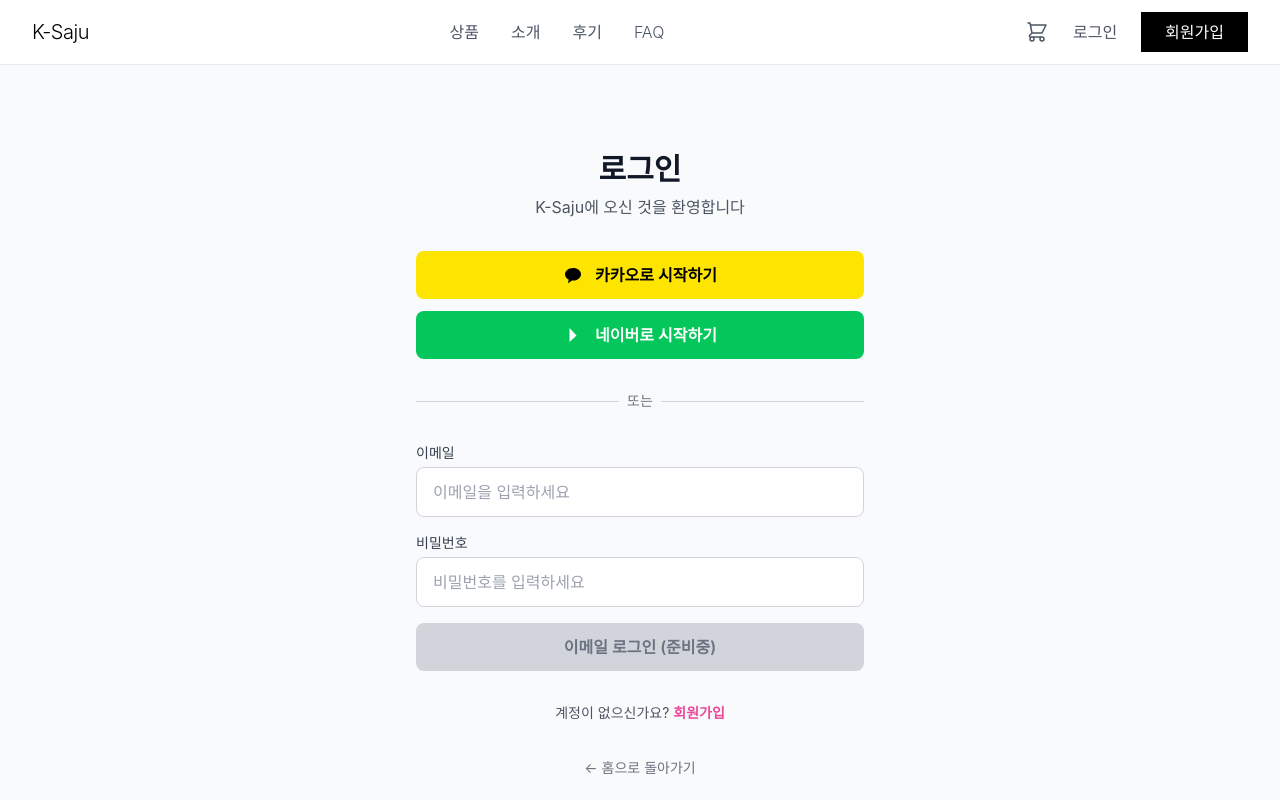
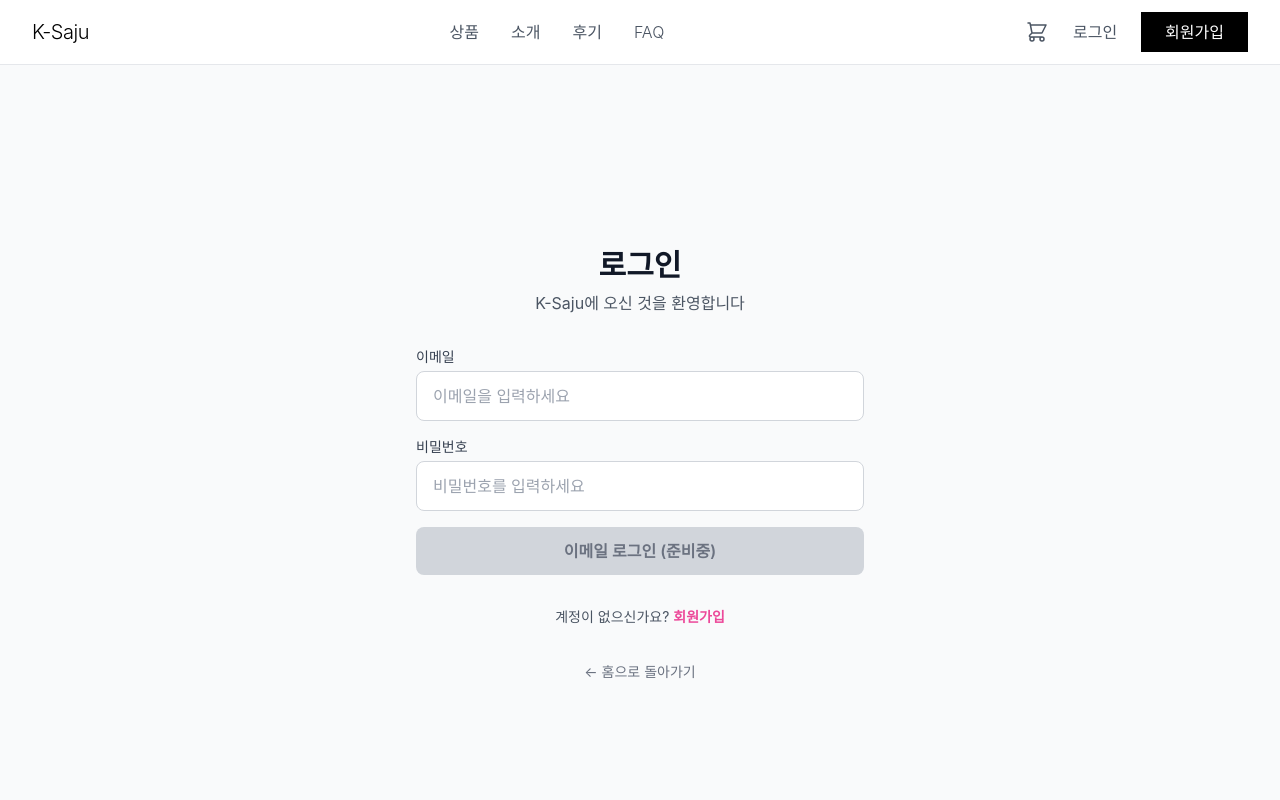
Before and after one commit to sangmin-cmd/k-saju-shop, a Next.js app: page /login in a window 1280 px wide. Shown: the top 800 px of the page. Built offline with nearby package versions, Linux system fonts and the light colour scheme; no server answers.

Commit message:
소셜 로그인 버튼 숨김

```diff
--- a/app/login/page.tsx
+++ b/app/login/page.tsx
@@ -32,53 +32,6 @@ export default function LoginPage() {
         <div className="text-center">
           <h1 className="text-3xl font-bold">로그인</h1>
           <p className="mt-2 text-gray-600">K-Saju에 오신 것을 환영합니다</p>
-        </div>
-
-        {/* 소셜 로그인 */}
-        <div className="space-y-3">
-          {/* 카카오 로그인 */}
-          <button
-            onClick={handleKakaoLogin}
-            disabled={isLoading}
-            className="w-full flex items-center justify-center gap-3 py-3 px-4 rounded-lg font-semibold transition-colors"
-            style={{ backgroundColor: '#FEE500', color: '#000000' }}
-          >
-            <svg width="20" height="20" viewBox="0 0 20 20" fill="none">
-              <path
-                fillRule="evenodd"
-                clipRule="evenodd"
-                d="M10 3C5.58172 3 2 5.87371 2 9.44444C2 11.6578 3.55009 13.5869 5.84015 14.6376L4.89595 17.7869C4.82647 18.0254 5.10019 18.2132 5.30832 18.0743L9.10681 15.5441C9.39704 15.5768 9.69402 15.5931 10 15.5931C14.4183 15.5931 18 12.7194 18 9.14861C18 5.57782 14.4183 3 10 3Z"
-                fill="#000000"
-              />
-            </svg>
-            {isLoading ? '로그인 중...' : '카카오로 시작하기'}
-          </button>
-
-          {/* 네이버 로그인 */}
-          <button
-            onClick={handleNaverLogin}
-            disabled={isLoading}
-            className="w-full flex items-center justify-center gap-3 py-3 px-4 rounded-lg font-semibold transition-colors text-white"
-            style={{ backgroundColor: '#03C75A' }}
-          >
-            <svg width="20" height="20" viewBox="0 0 20 20" fill="none">
-              <path
-                d="M13.5 10.5L6.5 3V17L13.5 10.5Z"
-                fill="white"
-              />
-            </svg>
-            {isLoading ? '로그인 중...' : '네이버로 시작하기'}
-          </button>
-        </div>
-
-        {/* 구분선 */}
-        <div className="relative">
-          <div className="absolute inset-0 flex items-center">
-            <div className="w-full border-t border-gray-300"></div>
-          </div>
-          <div className="relative flex justify-center text-sm">
-            <span className="px-2 bg-gray-50 text-gray-500">또는</span>
-          </div>
         </div>
 
         {/* 이메일 로그인 폼 */}
```
